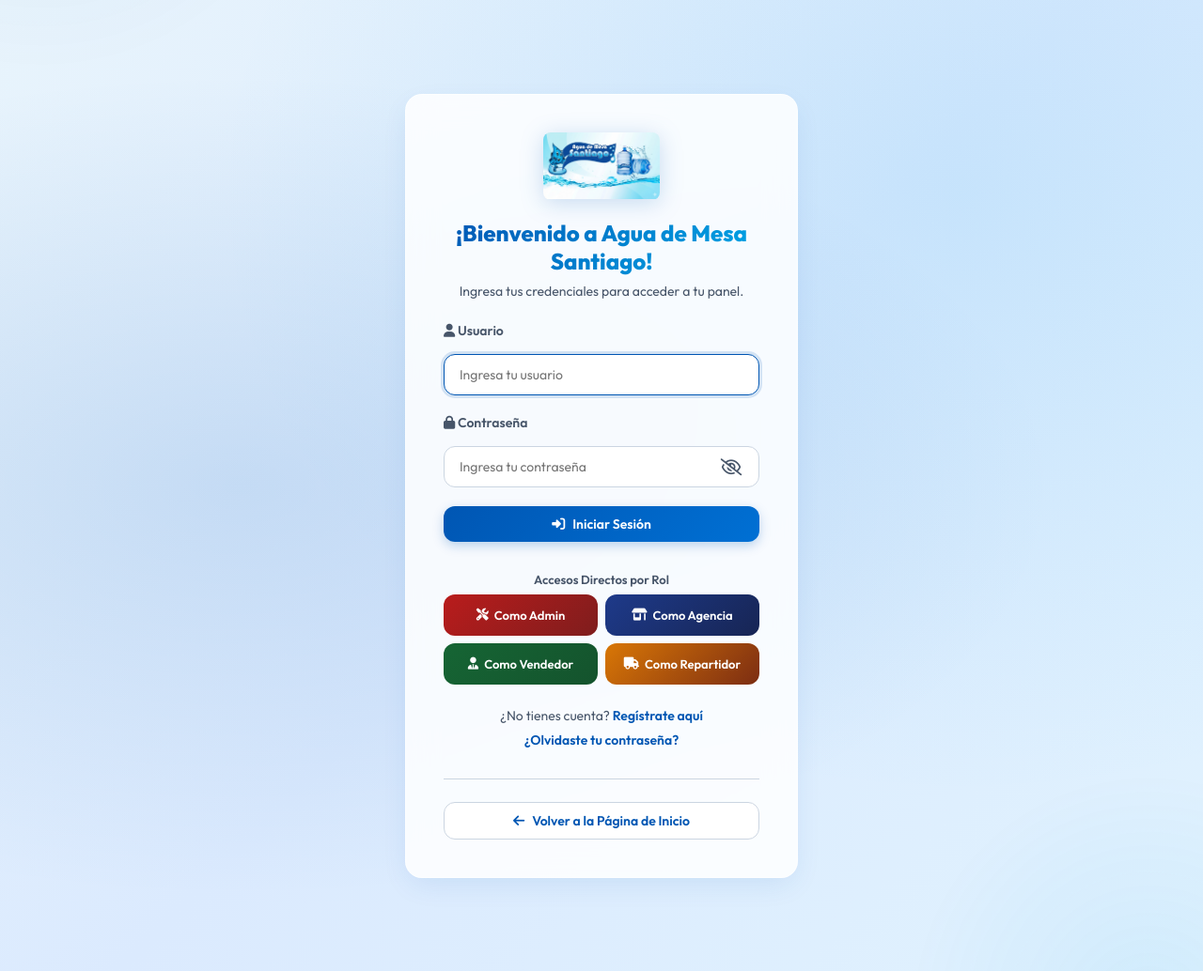
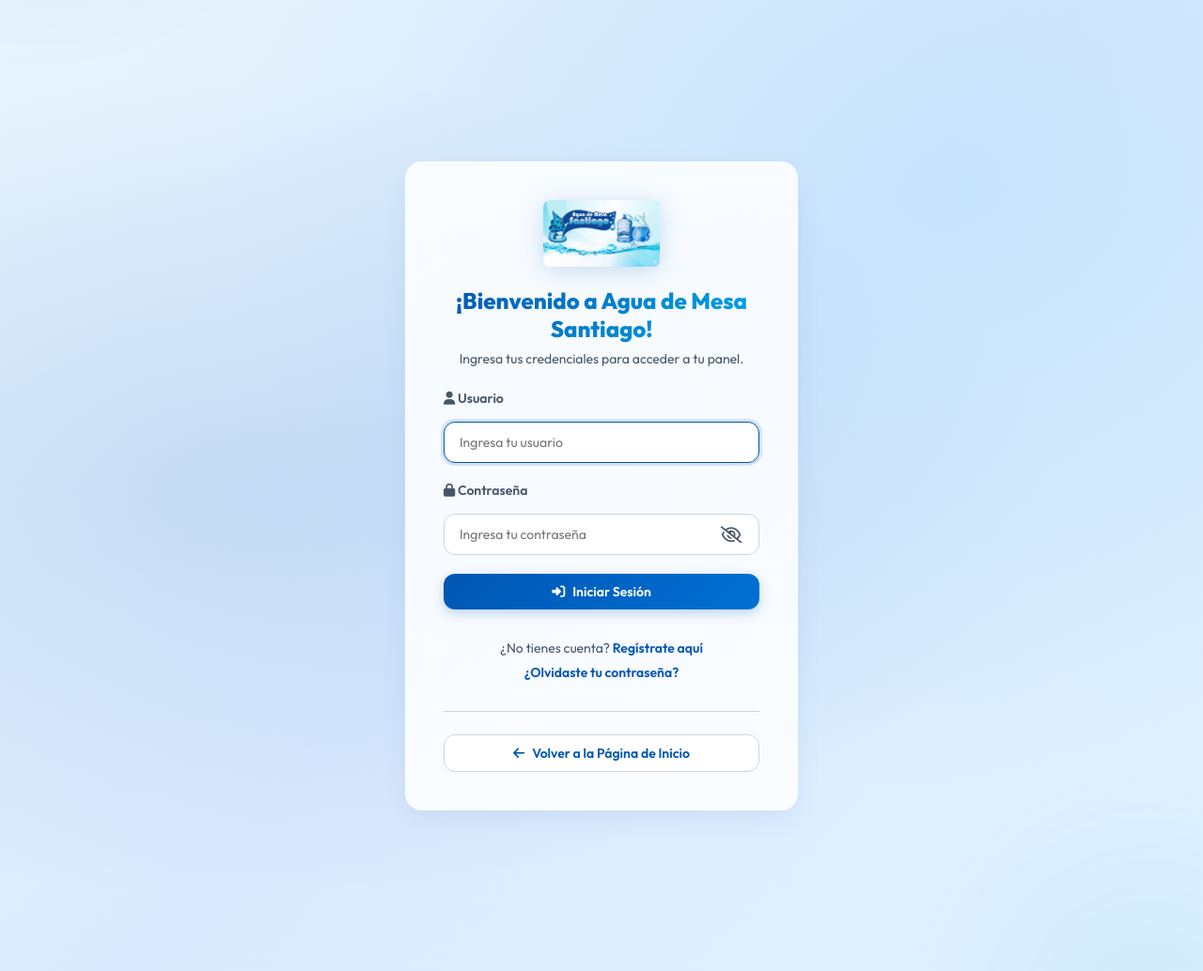
Before and after one commit to yeisonvargas14/AGUA2, a Django app: page /login/?next=/administrador/ in a window 1280 px wide. Shown: the whole page at 94% size. Run offline with Django 5.2, Linux system fonts and the light colour scheme; tables that the repository leaves empty hold one stand-in row (values such as "Sample post"); some libraries are stand-ins or nearby versions.

Commit message:
feat: sum sales automatically in listado_ventas, remove login role shortcut buttons, and allow admin to access listado_ventas

```diff
--- a/frontend/templates/auth/login.html
+++ b/frontend/templates/auth/login.html
@@ -49,44 +49,11 @@
                 {% endif %}
             </div>
 
-            <!-- Hidden rol field, updated by JS when clicking role buttons -->
-            <input type="hidden" name="rol" id="rol-input" value="">
-
             <!-- Primary login button -->
             <button type="submit" class="btn btn-primary btn-block" id="btn-login-normal"
-                    onclick="document.getElementById('rol-input').value=''"
-                    style="margin-bottom: 1rem;">
+                    style="margin-bottom: 0.5rem;">
                 <i class="fa-solid fa-right-to-bracket"></i> Iniciar Sesión
             </button>
-
-            <!-- Role Access Divider -->
-            <div style="text-align: center; margin: 1rem 0 0.5rem; font-size: 13px; color: var(--text-secondary); font-weight: 600;">
-                Accesos Directos por Rol
-            </div>
-
-            <!-- Role-specific buttons grid -->
-            <div class="role-btn-grid" style="display: grid; grid-template-columns: 1fr 1fr; gap: 0.5rem; margin-bottom: 0.5rem;">
-                <button type="submit" class="btn btn-secondary btn-block"
-                        onclick="document.getElementById('rol-input').value='admin'"
-                        style="background: linear-gradient(135deg, #b91c1c, #7f1d1d); color: #fff; border: none; padding: 10px; font-size: 13px; display: flex; align-items: center; justify-content: center; gap: 6px;">
-                    <i class="fa-solid fa-screwdriver-wrench"></i> Como Admin
-                </button>
-                <button type="submit" class="btn btn-secondary btn-block"
-                        onclick="document.getElementById('rol-input').value='agency'"
-                        style="background: linear-gradient(135deg, #1e3a8a, #172554); color: #fff; border: none; padding: 10px; font-size: 13px; display: flex; align-items: center; justify-content: center; gap: 6px;">
-                    <i class="fa-solid fa-shop"></i> Como Agencia
-                </button>
-                <button type="submit" class="btn btn-secondary btn-block"
-                        onclick="document.getElementById('rol-input').value='vendedor'"
-                        style="background: linear-gradient(135deg, #166534, #14532d); color: #fff; border: none; padding: 10px; font-size: 13px; display: flex; align-items: center; justify-content: center; gap: 6px;">
-                    <i class="fa-solid fa-user-tie"></i> Como Vendedor
-                </button>
-                <button type="submit" class="btn btn-secondary btn-block"
-                        onclick="document.getElementById('rol-input').value='driver'"
-                        style="background: linear-gradient(135deg, #d97706, #7c2d12); color: #fff; border: none; padding: 10px; font-size: 13px; display: flex; align-items: center; justify-content: center; gap: 6px;">
-                    <i class="fa-solid fa-truck"></i> Como Repartidor
-                </button>
-            </div>
         </form>
 
         <div class="auth-footer">
--- a/frontend/templates/base.html
+++ b/frontend/templates/base.html
@@ -94,6 +94,10 @@
                     <a href="{% url 'admin_reports' %}" class="menu-item {% if 'report' in request.resolver_match.url_name %}active{% endif %}">
                         <i class="fa-solid fa-chart-bar"></i>
                         <span>Reportes</span>
+                    </a>
+                    <a href="{% url 'listado_ventas' %}" class="menu-item {% if request.resolver_match.url_name == 'listado_ventas' %}active{% endif %}">
+                        <i class="fa-solid fa-receipt"></i>
+                        <span>Planilla de Ventas</span>
                     </a>
                     <div class="menu-divider"></div>
                     <a href="/admin/" class="menu-item" target="_blank">
```
Also changed, not shown: backend/vendedor/views.py (+13 -4 lines), frontend/templates/vendedor/listado_ventas.html (+35 -0 lines).
